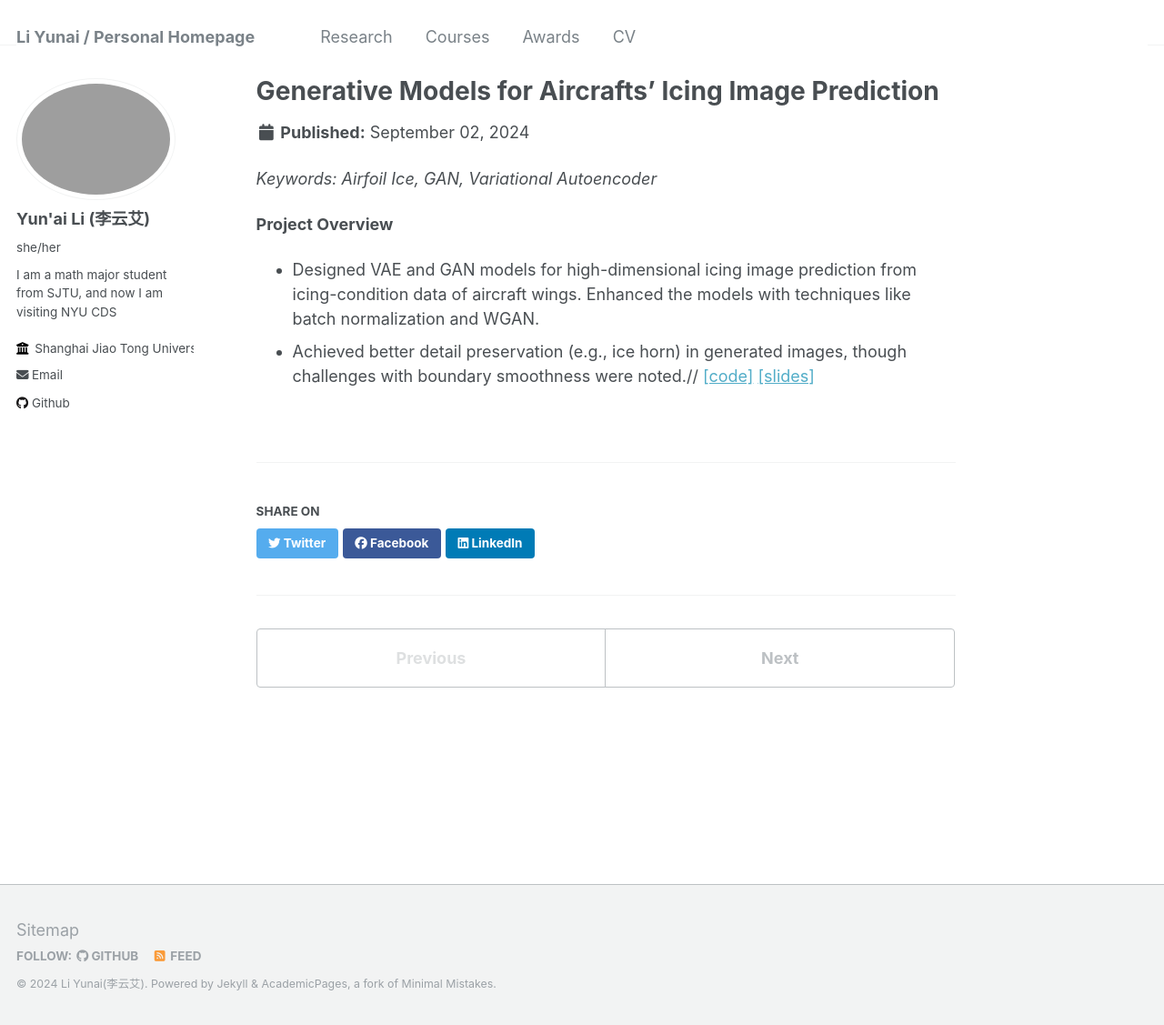
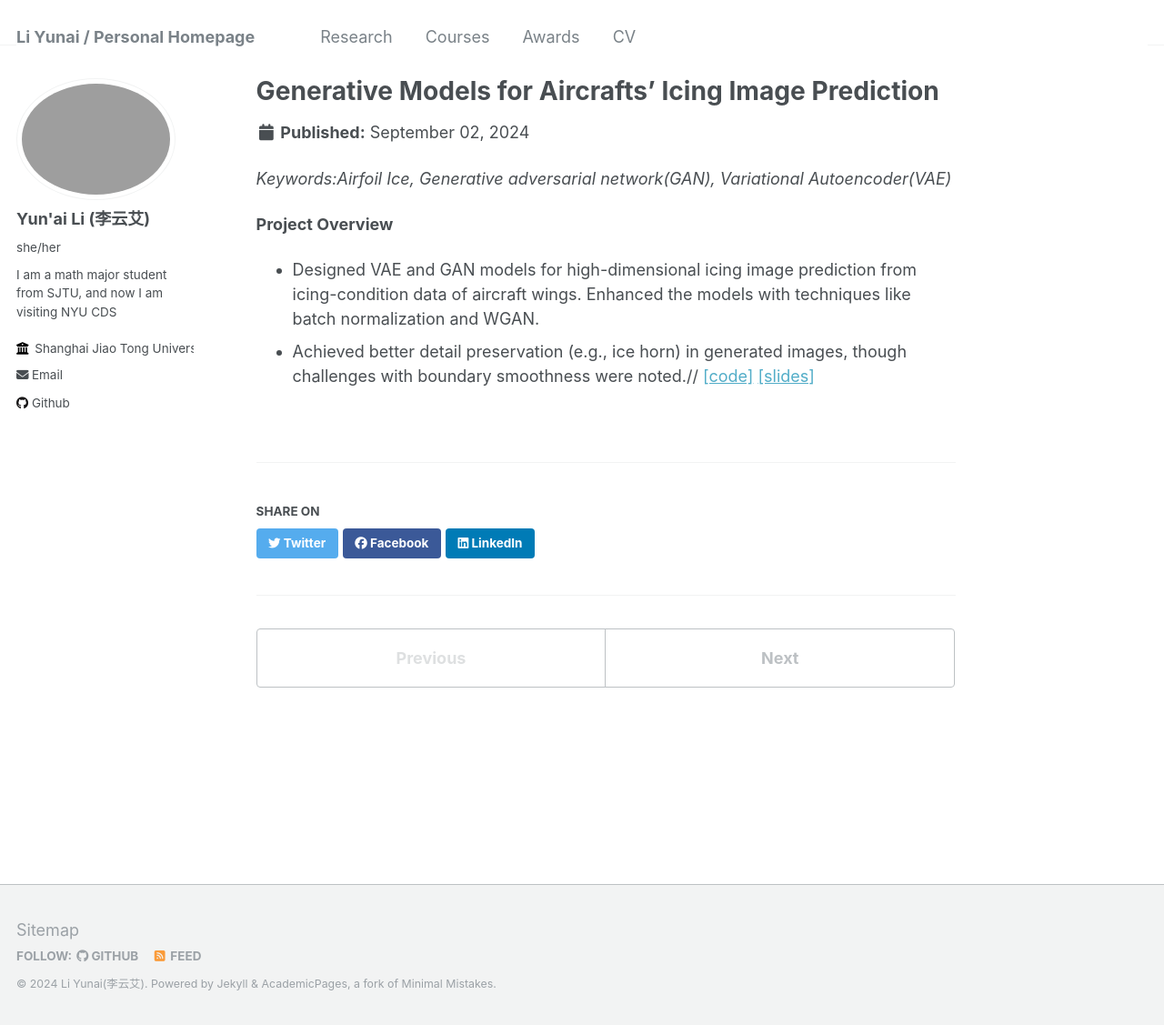
Before and after one commit to Li-Yunai/Li-Yunai.github.io, a Jekyll site: the page built from _portfolio/portfolio-1.md, in a window 1280 px wide and 1127 px high. Shown: the whole window at 91% size. Built offline with Jekyll 4.4.1, drawn with Linux system fonts in a browser that asks for light colours.

Commit message:
Update portfolio-1.md

```diff
--- a/_portfolio/portfolio-1.md
+++ b/_portfolio/portfolio-1.md
@@ -1,10 +1,10 @@
 ---
 title: "Generative Models for Aircrafts' Icing Image Prediction"
-excerpt: "*Keywords: Airfoil Ice, GAN, Variational Autoencoder*<br/><img src='/images/IMG_3095.png' width='300'>"
+excerpt: "*Keywords: Airfoil Ice, Generative adversarial network(GAN), Variational Autoencoder(VAE)*<br/><img src='/images/IMG_3095.png' width='300'>"
 collection: portfolio
 ---
 
-*Keywords: Airfoil Ice, GAN, Variational Autoencoder*
+*Keywords:Airfoil Ice, Generative adversarial network(GAN), Variational Autoencoder(VAE)*
 
 **Project Overview**
 
```
